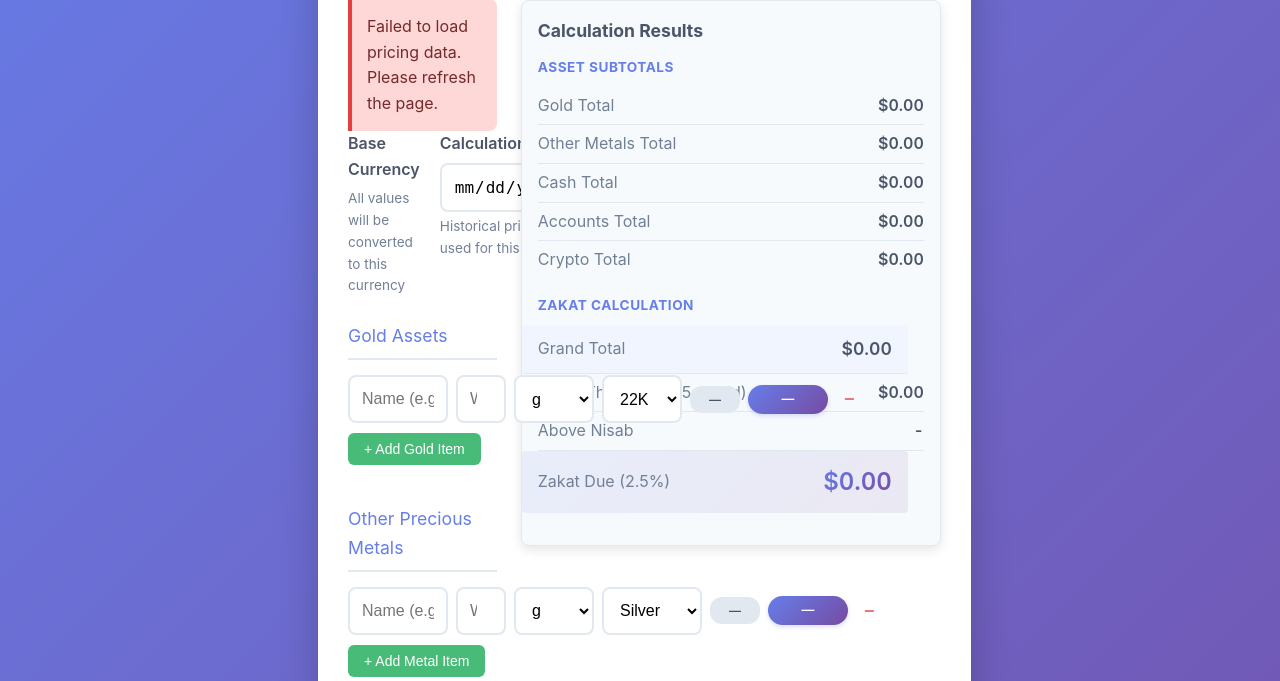
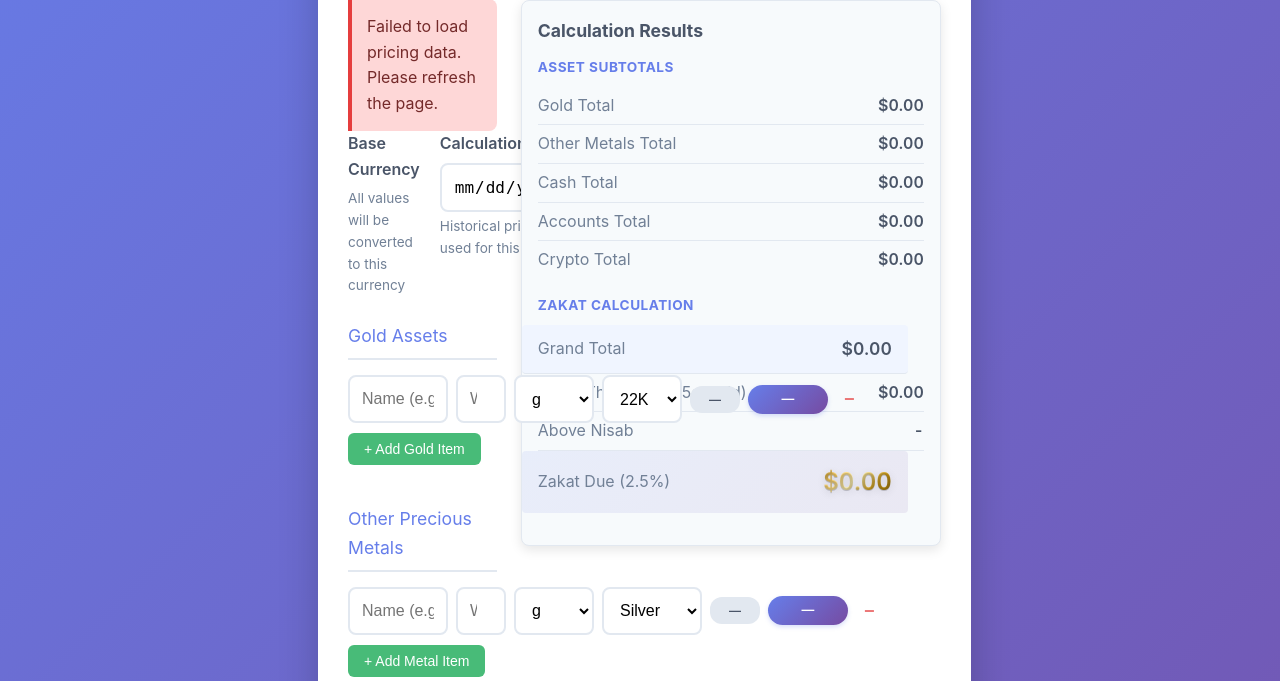
Before and after one commit to ace63093/zakatcalc, a Flask app: page / in a window 1280 px wide. Shown: the part 353-1034 px from the top of the page. Run offline with Flask 3, Linux system fonts and the light colour scheme; some libraries are stand-ins or nearby versions.

Commit message:
style(results): gold sparkle for zakat due value

```diff
--- a/app/templates/base.html
+++ b/app/templates/base.html
@@ -154,6 +154,36 @@
             -webkit-text-fill-color: transparent;
             background-clip: text;
             font-size: 1.5rem;
+        }
+        .zakat-due-value {
+            display: inline-block;
+            position: relative;
+            white-space: nowrap;
+            background-image:
+                linear-gradient(135deg, #7a5a00 0%, #ffd36b 20%, #fff2b3 45%, #d3a11f 70%, #7a5a00 100%),
+                linear-gradient(120deg, rgba(255, 255, 255, 0) 0%, rgba(255, 255, 255, 0.35) 45%, rgba(255, 255, 255, 0) 70%);
+            background-size: 100% 100%, 220% 100%;
+            background-position: 0 0, -200% 0;
+            -webkit-background-clip: text;
+            background-clip: text;
+            -webkit-text-fill-color: transparent;
+            color: transparent;
+            text-shadow: 0 1px 0 rgba(0, 0, 0, 0.18), 0 2px 8px rgba(0, 0, 0, 0.12);
+            animation: zakat-sheen 4.2s ease-in-out infinite;
+        }
+        @keyframes zakat-sheen {
+            0%, 70% {
+                background-position: 0 0, -200% 0;
+            }
+            85%, 100% {
+                background-position: 0 0, 200% 0;
+            }
+        }
+        @media (prefers-reduced-motion: reduce) {
+            .zakat-due-value {
+                animation: none;
+                background-position: 0 0, 0 0;
+            }
         }
         .info-box {
             background: #ebf8ff;
--- a/app/templates/calculator.html
+++ b/app/templates/calculator.html
@@ -203,7 +203,7 @@
                     </div>
                     <div class="result-row zakat-row">
                         <span class="result-label">Zakat Due (2.5%)</span>
-                        <span class="result-value zakat-due" id="zakatDue">$0.00</span>
+                        <span class="result-value zakat-due zakat-due-value" id="zakatDue">$0.00</span>
                     </div>
                 </div>
             </div>
```
